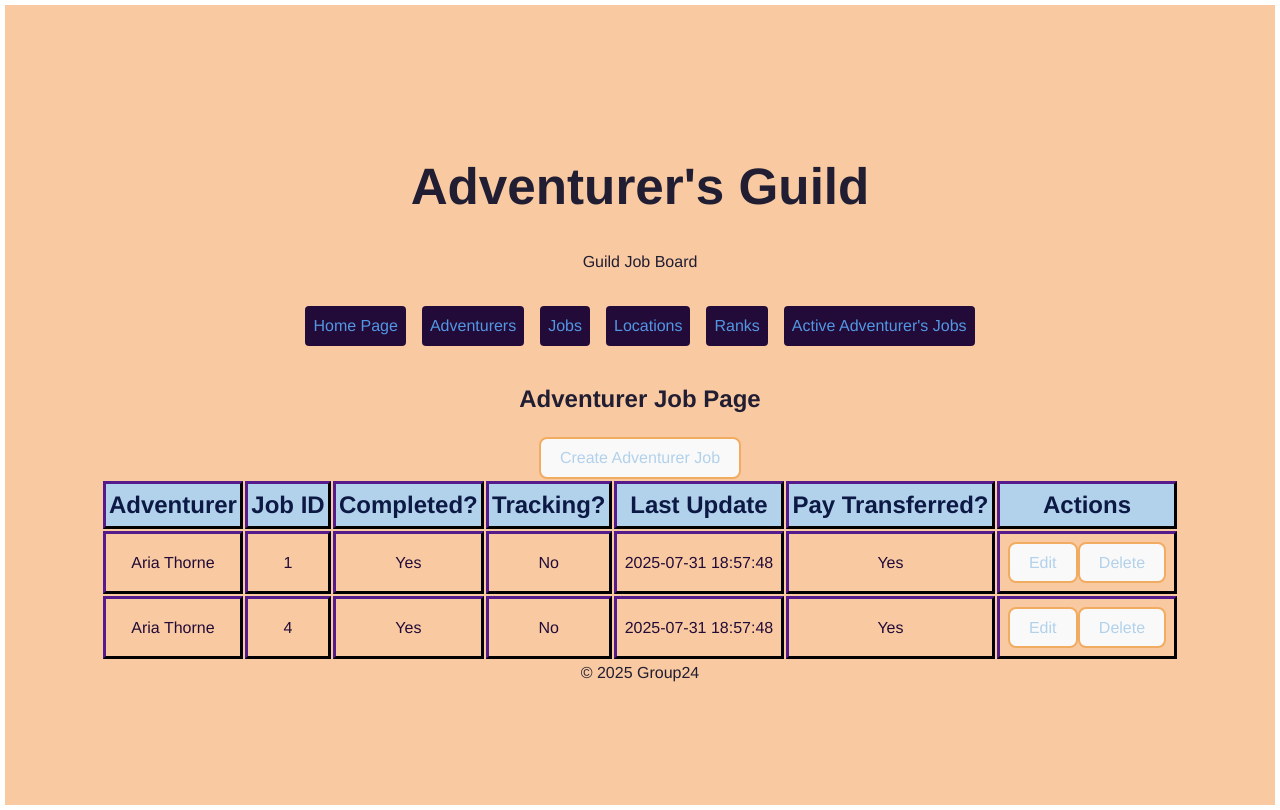
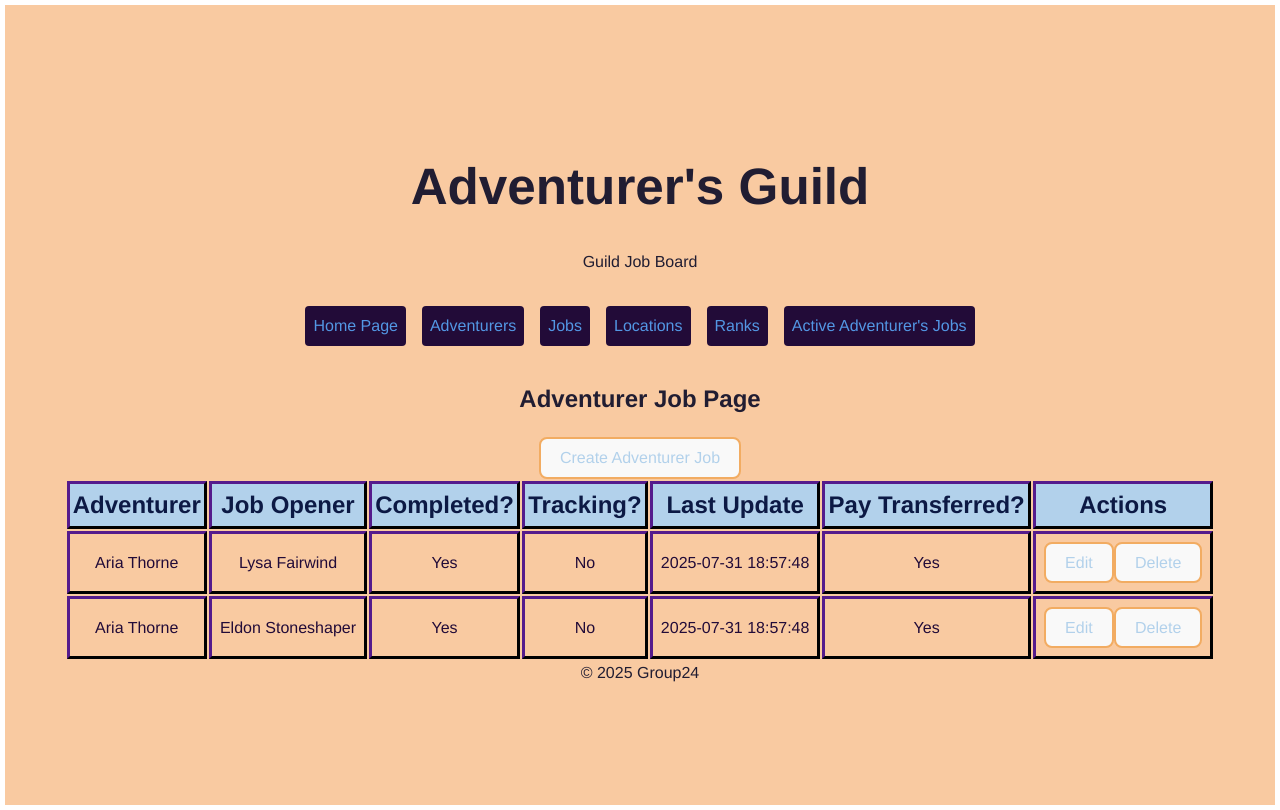
Before and after one commit to zirris512/adventurers-guild, a React (Vite) app in the folder frontend/: page /adventurerJob/1 in a window 1280 px wide. Built offline with nearby package versions, Linux system fonts and the light colour scheme.

Commit message:
add job opener name to table

```diff
--- a/frontend/src/pages/AdventurerJobPage.jsx
+++ b/frontend/src/pages/AdventurerJobPage.jsx
@@ -19,6 +19,7 @@ function AdventurerJobPage() {
       adventurer_ID: 1,
       adventurer: 'Aria Thorne',
       job_ID: 1,
+      job_opener: 'Lysa Fairwind',
       adventurer_completed_job: 1,
       adventurer_currently_tracking_job: 0,
       aj_last_update: '2025-07-31 18:57:48',
@@ -28,6 +29,7 @@ function AdventurerJobPage() {
       adventurer_ID: 1,
       adventurer: 'Aria Thorne',
       job_ID: 4,
+      job_opener: 'Eldon Stoneshaper',
       adventurer_completed_job: 1,
       adventurer_currently_tracking_job: 0,
       aj_last_update: '2025-07-31 18:57:48',
@@ -37,6 +39,7 @@ function AdventurerJobPage() {
       adventurer_ID: 2,
       adventurer: 'Bren Stoneheart',
       job_ID: 2,
+      job_opener: 'Torin Blacksteel',
       adventurer_completed_job: 1,
       adventurer_currently_tracking_job: 0,
       aj_last_update: '2025-07-31 18:57:48',
@@ -46,6 +49,7 @@ function AdventurerJobPage() {
       adventurer_ID: 3,
       adventurer: 'Cyril Duskblade',
       job_ID: 3,
+      job_opener: 'Ilya Brightstar',
       adventurer_completed_job: 1,
       adventurer_currently_tracking_job: 0,
       aj_last_update: '2025-07-31 18:57:48',
@@ -99,7 +103,7 @@ function AdventurerJobPage() {
         <thead>
           <tr>
             <th>Adventurer</th>
-            <th>Job ID</th>
+            <th>Job Opener</th>
             <th>Completed?</th>
             <th>Tracking?</th>
             <th>Last Update</th>
@@ -111,7 +115,7 @@ function AdventurerJobPage() {
           {aj_table.map((a, index) => (
             <tr key={index}>
               <td>{a.adventurer}</td>
-              <td>{a.job_ID}</td>
+              <td>{a.job_opener}</td>
               <td>{a.adventurer_completed_job == 1 ? 'Yes' : 'No'}</td>
               <td>{a.adventurer_currently_tracking_job == 1 ? 'Yes' : 'No'}</td>
               <td>{a.aj_last_update}</td>
```
